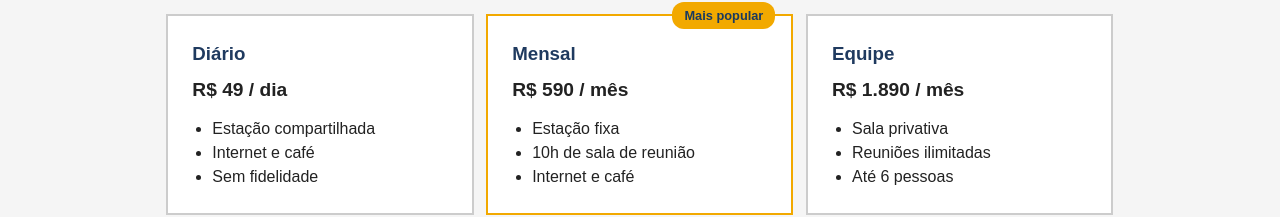
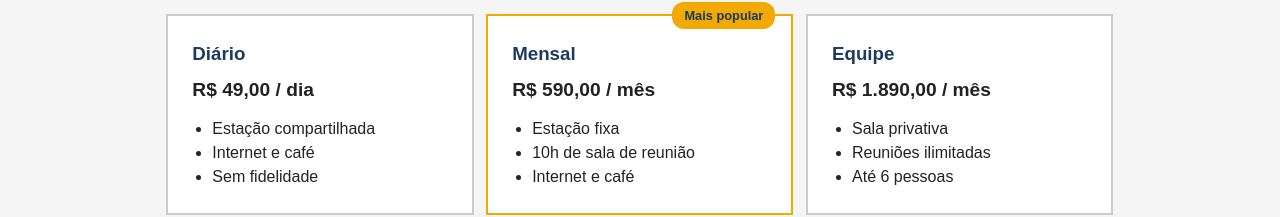
Before and after one commit to lauragalera-create/ponto-de-encontro, a plain HTML site: page index.html in a window 1280 px wide. Shown: the part 1112-1329 px from the top of the page. Drawn offline with Linux system fonts and the light colour scheme.

Commit message:
adicionar 00

```diff
--- a/index.html
+++ b/index.html
@@ -67,7 +67,7 @@
             <div class="grade limpa">
                 <article class="card plano">
                     <h3>Diário</h3>
-                    <p class="preco">R$ 49 / dia</p>
+                    <p class="preco">R$ 49,00 / dia</p>
                     <ul>
                         <li>Estação compartilhada</li>
                         <li>Internet e café</li>
@@ -77,7 +77,7 @@
                 <article class="card plano destaque">
                     <span class="selo">Mais popular</span>
                     <h3>Mensal</h3>
-                    <p class="preco">R$ 590 / mês</p>
+                    <p class="preco">R$ 590,00 / mês</p>
                     <ul>
                         <li>Estação fixa</li>
                         <li>10h de sala de reunião</li>
@@ -86,7 +86,7 @@
                 </article>
                 <article class="card plano">
                     <h3>Equipe</h3>
-                    <p class="preco">R$ 1.890 / mês</p>
+                    <p class="preco">R$ 1.890,00 / mês</p>
                     <ul>
                         <li>Sala privativa</li>
                         <li>Reuniões ilimitadas</li>
```
